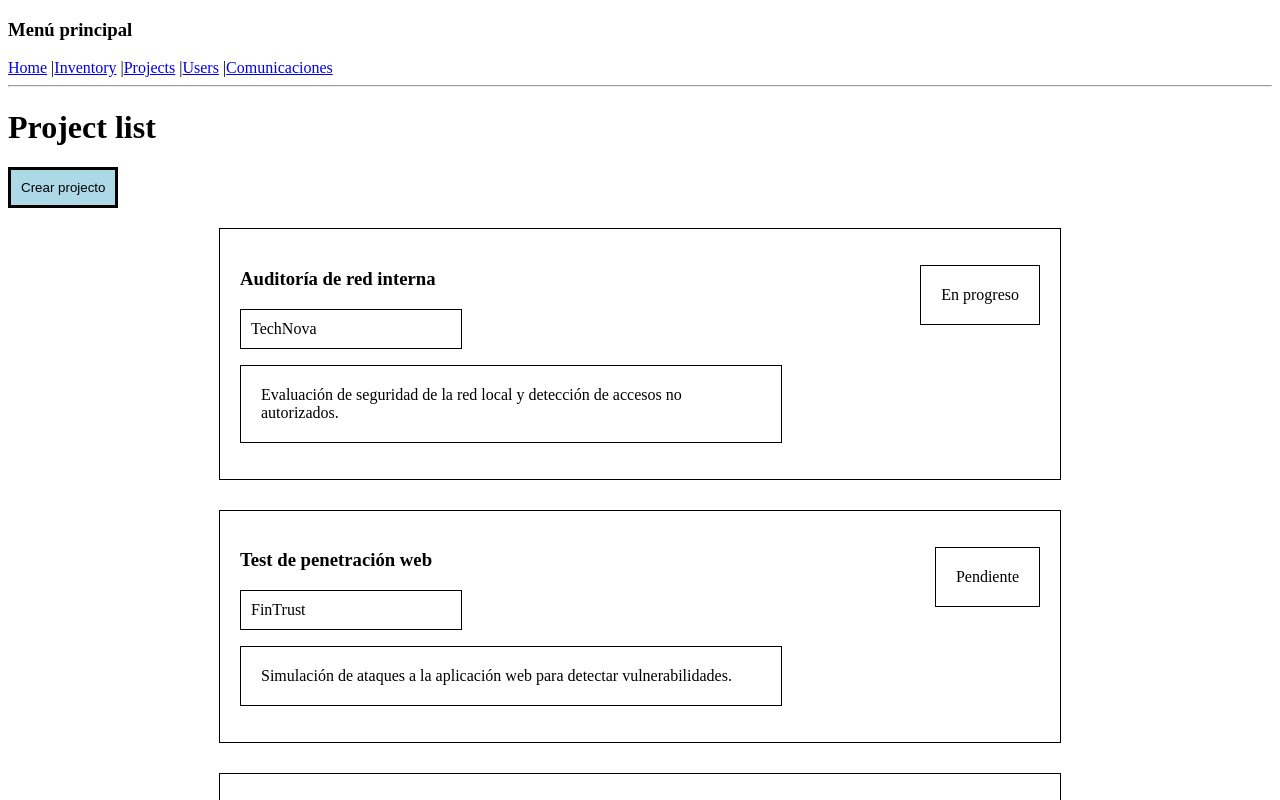
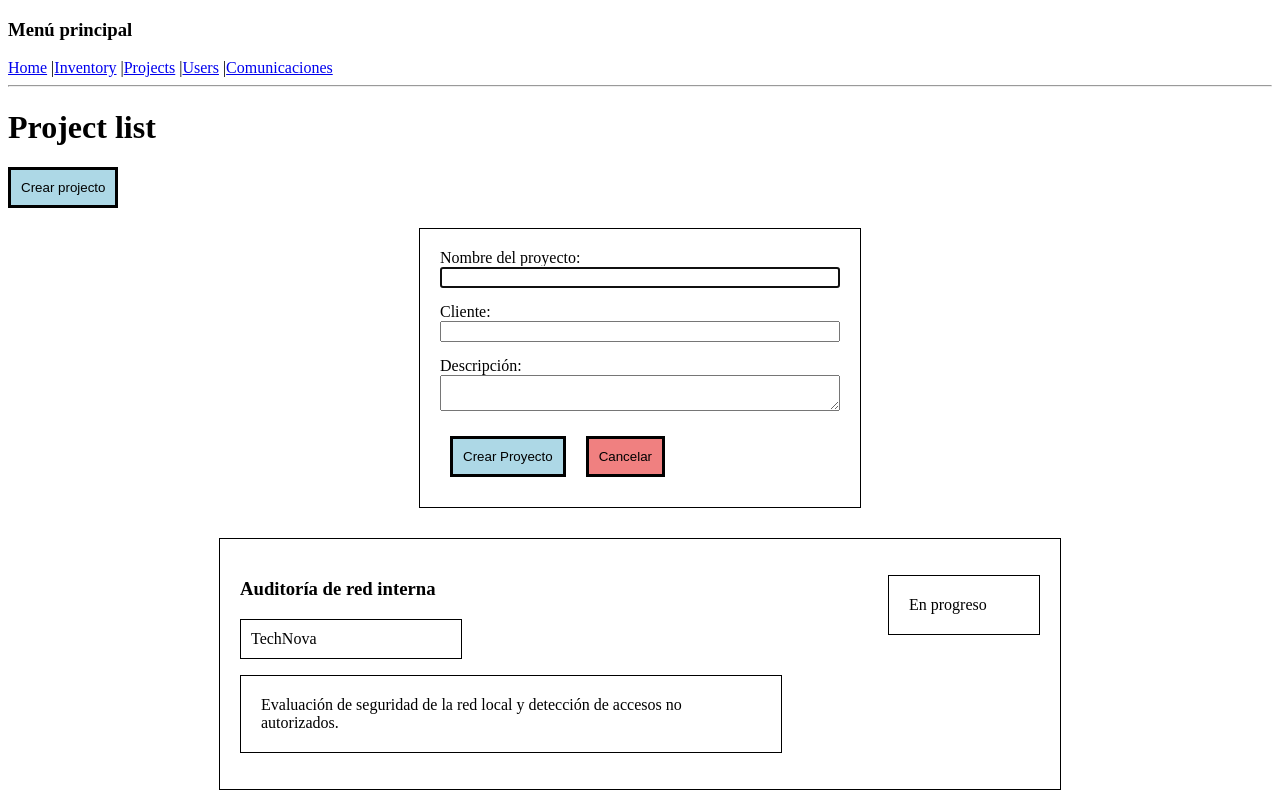
Before and after one commit to ouielba90/webdev-final-project-roms, a React (Vite) app: page /projects in a window 1280 px wide. Both pictures are taken after a click on the button "Crear projecto". Shown: the top 800 px of the page. Built offline with nearby package versions, Linux system fonts and the light colour scheme.

Commit message:
añadido el componente para crear project, pero de momento no funciona. No se si es por que no introduce el objeto en la lista o por que no actualiza el estado de la lista

```diff
--- /dev/null
+++ b/src/components/projects/ProjectCreate.jsx
@@ -0,0 +1,85 @@
+import { useState } from "react"
+
+const emptyForm = Object.freeze({ name: '', client: '', description: '' })
+
+
+export default function ProjectCreate({ onClose, onSumit }) {
+    const [values, setValues] = useState(emptyForm)
+
+    function updatefield(field) {
+        return function (event) {
+            const value = event.target.value;
+            setValues((prev) => ({ ...prev, [field]: value }))
+        }
+    }
+
+    function resetForm() {
+        setValues(emptyForm)
+    }
+
+    function closeModal() {
+        onClose?.()
+        resetForm()
+    }
+
+    function handleSubmit(event) {
+        event.preventDefault();
+        console.log(values);
+        const trimmed = {
+            name: values.name.trim(),
+            client: values.client.trim(),
+            description: values.description.trim(),
+        }
+        if (!trimmed.name || !trimmed.client || !trimmed.description) {
+            return;
+        }
+        onSumit?.(trimmed);
+        resetForm();
+    }
+
+    return (
+        <>
+            <div className="create-project-container">
+                <div className="box-create-project">
+                    <form onSubmit={handleSubmit}>
+                        <div className="div-create">
+                            <label>Nombre del proyecto:</label>
+                            <input
+                                type="text"
+                                id="create-proyect"
+                                name="name"
+                                value={values.name}
+                                onChange={updatefield("name")}
+                                autoFocus
+                                required
+                            />
+                        </div>
+                        <div className="div-create">
+                            <label>Cliente:</label>
+                            <input
+                                type="text"
+                                id="create-client"
+                                name="client"
+                                value={values.client}
+                                onChange={updatefield("client")}
+                                required
+                            />
+                        </div>
+                        <div className="div-create">
+                            <label>Descripción:</label>
+                            <textarea
+                                id="create-description"
+                                name="description"
+                                value={values.description}
+                                onChange={updatefield("description")}
+                                required
+                            />
+                        </div>
+                        <button className="btn-standard" type="submit">Crear Proyecto</button>
+                        <button className="btn-cancel" onClick={closeModal} type="button">Cancelar</button>
+                    </form>
+                </div>
+            </div>
+        </>
+    )
+}
--- a/src/components/projects/ProjectItem.jsx
+++ b/src/components/projects/ProjectItem.jsx
@@ -20,8 +20,8 @@ function ProjectItem({ id, name, client, status, description, tasks, projectUser
 
     return (
         <>
-            <div key={id} className="box-project" onClick={toggleOpen}>
-                <div>
+            <div key={id} className="box-project">
+                <div onClick={toggleOpen}>
                     <h3 className="name-project">{name}</h3>
                     <p className="client-project">{client}</p>
                     <p className="description-project">{description}</p>
@@ -36,17 +36,15 @@ function ProjectItem({ id, name, client, status, description, tasks, projectUser
                     {isOpen && (
                     <div className="box-users-project">
                         <h4>Usuarios</h4>
-
                         <ul>
                             {usersItems}
                         </ul>
-
                     </div>
                     )}
                     {isOpen && (
                     <div className="box-buttons-project">
-                        <button className="btn-edit-project">Editar</button>
-                        <button className="btn-delete-project">Eliminar</button>
+                        <button className="btn-card-project">Editar</button>
+                        <button className="btn-card-project">Eliminar</button>
                     </div>
                     )}
                 </div>
--- a/src/components/projects/ProjectList.jsx
+++ b/src/components/projects/ProjectList.jsx
@@ -1,19 +1,46 @@
-import { useState } from "react"
+import { useEffect, useState } from "react"
 import ProjectItem from "./ProjectItem"
-import projects from "./../../../data/projects"
+import listProjects from "./../../../data/projects"
 import projectsUsers from "./../../../data/projectsUsers"
+import ProjectCreate from "./ProjectCreate"
 
 function ProjectList() {
 
-  const [activeId, setActiveId] = useState(null);
+  const [useprojects, setUseProjects] = useState(listProjects)
+  const [activeId, setActiveId] = useState(null)
+  const [createOpen, setCreateOpen] = useState(false)
+
+  useEffect(() => {
+    setUseProjects(listProjects)
+  }, [])
+
+  function handleCeate(data) {
+    const newProject = {
+      id: listProjects.length + 1,
+      name: "Nuevo Proyecto",
+      client: "Cliente X",
+      status: "Pendiente",
+      description: "Descripción del nuevo proyecto",
+      tasks: [],
+    }
+    setUseProjects((prev) => [...prev, newProject])
+    setCreateOpen(false)
+  }
 
   return (
     <>
       <h1>Project list</h1>
-      <button className="btn-new-project">Crear projecto</button>
+      <button className="btn-new-project" onClick={() => setCreateOpen(true)}>Crear projecto</button>
+      {createOpen && (
+        <ProjectCreate
+          onClose={() => setCreateOpen(false)}
+          onSumit={handleCeate}
+        />
+      )}
+
       <div className="list-projects">
-        {projects.map((projects) => {
-          return <ProjectItem key={projects.id} {...projects} projectUsers={projectsUsers} activeId={activeId} setActiveId={setActiveId}/>
+        {listProjects.map((projects) => {
+          return <ProjectItem key={projects.id} {...projects} projectUsers={projectsUsers} activeId={activeId} setActiveId={setActiveId} />
         })}
       </div>
     </>
--- a/src/pages/projects/StylesRicardo.css
+++ b/src/pages/projects/StylesRicardo.css
@@ -17,8 +17,8 @@
 
 .status-project {
     border: 1px, solid, black;
-    /*width: 50px;
-    height: 50px;*/
+    width: 110px;
+    /*height: 50px;*/
     padding: 20px;
 }
 
@@ -69,19 +69,48 @@
     margin-top: 40px;
 }
 
+.btn-standard{
+    border: solid;
+    background-color: lightblue;
+    padding: 10px;
+    margin: 10px;
+}
+.btn-cancel{
+    border: solid;
+    background-color: lightcoral;
+    padding: 10px;
+    margin: 10px;
+}
 .btn-new-project{
     border: solid;
     background-color: lightblue;
     margin-bottom: 20px;
     padding: 10px;
 }
-.btn-edit-project{
+.btn-card-project{
     border: solid;
     background-color: lightblue;
     padding: 10px;
 }
-.btn-delete-project{
-    border: solid;
-    background-color: lightblue;
-    padding: 10px;
+
+/*Estilos para el componente create project*/
+.create-project-container{
+    display: flex;
+    flex-direction: column;
+    align-items: center;
 }
+
+.box-create-project{
+    display: flex;
+    flex-direction: column;
+    width: 400px;
+    border: 1px, solid, black;
+    padding: 20px;
+    margin-bottom: 30px;
+}
+
+.div-create{
+    display: flex;
+    flex-direction: column;
+    margin-bottom: 15px;
+}
```
